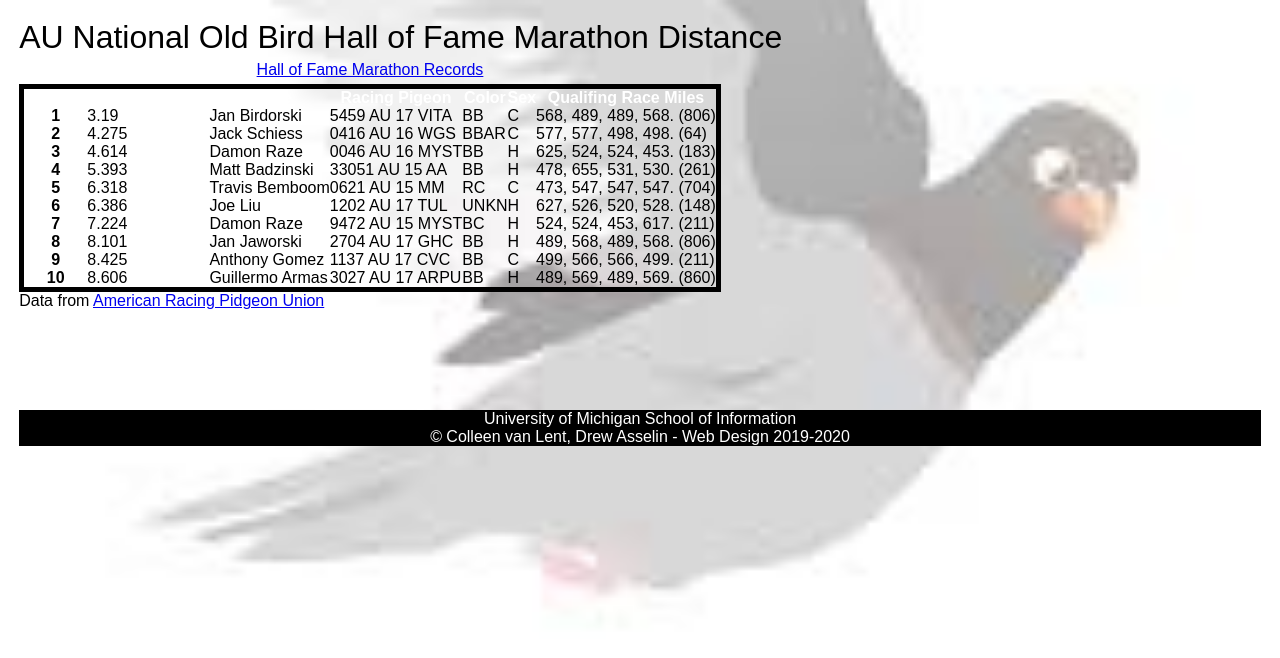
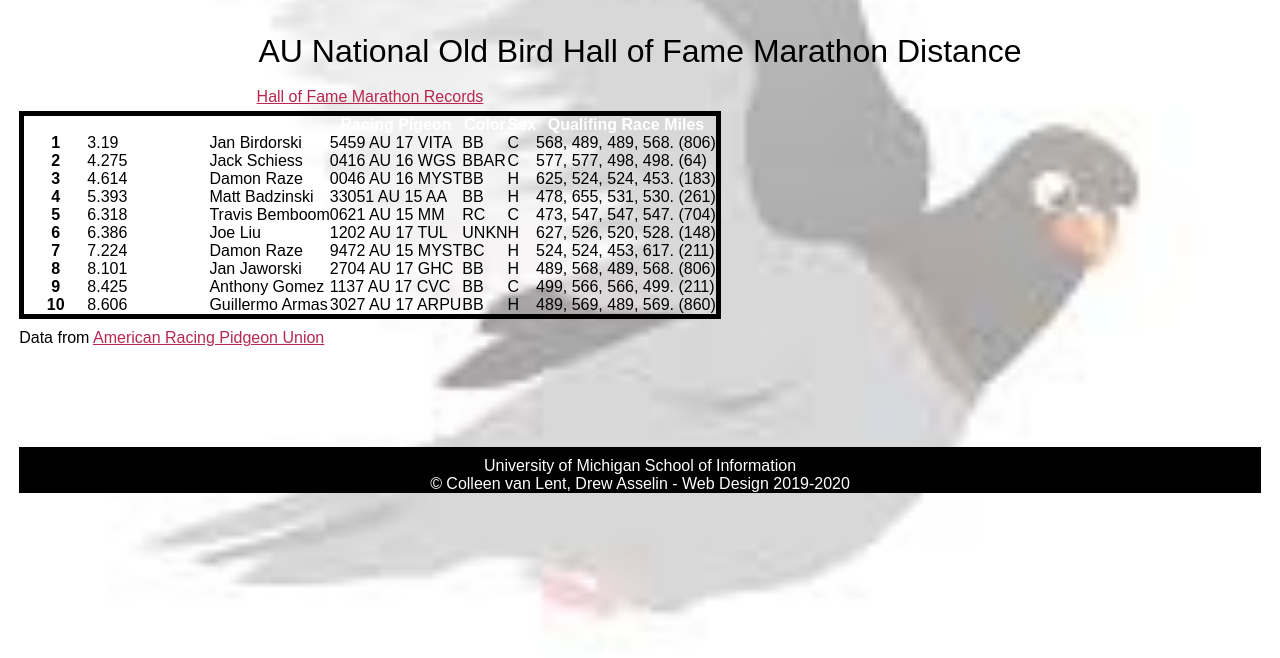
Before and after one commit to Cooperdrobnich/homework4-2021, a plain HTML site: page index.html in a window 1280 px wide. Drawn offline with Linux system fonts and the light colour scheme; a web font is replaced by a local one.

Commit message:
Update style.css

```diff
--- a/css/style.css
+++ b/css/style.css
@@ -43,16 +43,19 @@ body{
 
 h1{
   color: #000000;
-  font-size: 2em;
-
+  font-size: 32px;
+  text-align: center;
+  line-height: 2;
   /*Req 2*/
 }
 
 p{
-
+ padding-top: 10px;
 }
 
 a{
+ font-size: 16px;
+ color: #B92751;
 
 }
 
```
